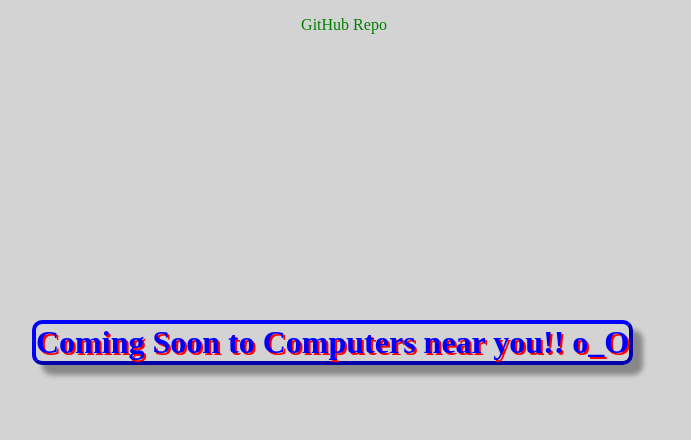
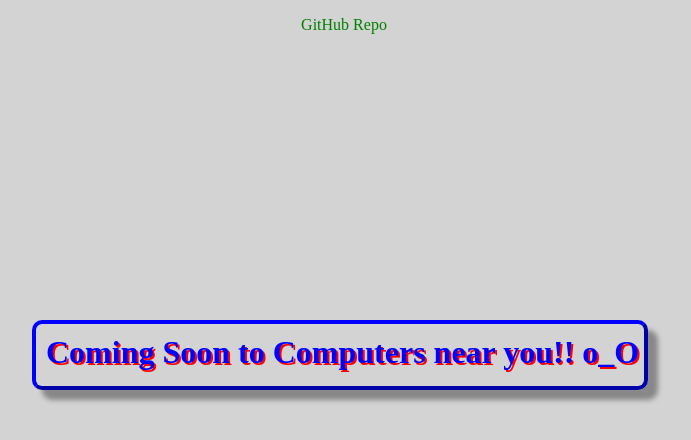
Before and after one commit to J246/J246.github.io, a plain HTML site: page index.html in a window 1280 px wide. Shown: the whole page, without its empty margins (296-987 px from the left). Drawn offline with Linux system fonts and the light colour scheme.

Commit message:
Update index.html

```diff
--- a/index.html
+++ b/index.html
@@ -22,7 +22,7 @@
             border-radius: 10px;
             box-shadow: 10px 10px 5px #888888;
             margin: 0% 25% 0% 25%;
-            //padding:10px 5px 15px 10px;
+            padding:10px 5px 15px 10px;
          }
    p    {color:green; text-align:center}
 </style>
```
